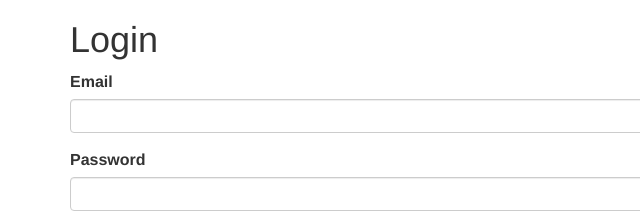
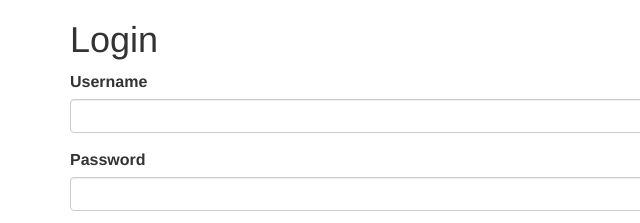
Before and after one commit to Webura/mongooseadmin, a website: page views/login.html in a window 1280 px wide. Shown: the top 223 px of the page, 0-640 px from the left. Drawn offline with Linux system fonts and the light colour scheme; files that its build step writes are made by us from their sources.

Commit message:
updated readme to match code

```diff
--- a/views/login.html
+++ b/views/login.html
@@ -2,7 +2,7 @@
 <html>
 <head lang="en">
     <meta charset="UTF-8">
-    <title>Admin</title>
+    <title>Login</title>
     <meta name="robots" content="noindex, nofollow">
     <meta name="googlebot" content="noindex, nofollow">
     <meta name="viewport" content="width=device-width, initial-scale=1">
@@ -20,8 +20,8 @@
 
     <form method="post">
         <div class="form-group">
-            <label>Email</label>
-            <input name="username" type="email" required class="form-control">
+            <label>Username</label>
+            <input name="username" type="text" required class="form-control">
         </div>
         <div class="form-group">
             <label>Password</label>
```
Also changed, not shown: views/admin.html (+1 -1 lines), README.md.
